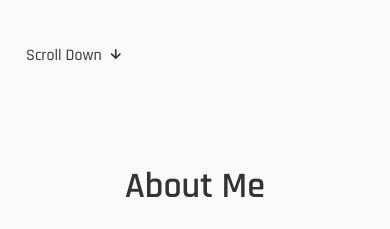
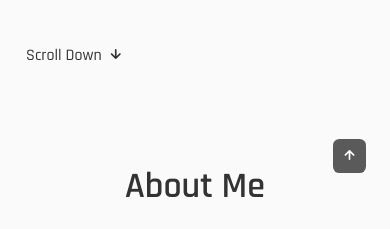
Before and after one commit to Na-David/Portfolio, a React (Create React App) app: page / in a window 390 px wide. Shown: the part 840-1069 px from the top of the page. Built offline with nearby package versions, Linux system fonts and the light colour scheme; the HTML template or start-up script is replaced by a standard one.

Commit message:
css -scrolling up

```diff
--- a/src/components/ScrollUp/ScrollUp.css
+++ b/src/components/ScrollUp/ScrollUp.css
@@ -0,0 +1,52 @@
+.scrollup {
+    position: fixed;
+    right: 2.5rem;
+    bottom: -20%;
+    background-color: var(--title-color);
+    opacity: 0.8;
+    padding: 0.3rem 0.5rem;
+    border-radius: 0.4rem;
+    z-index: var(--z-tooltip);
+    transition: .4s;
+}
+
+.scrollup__icon {
+    font-size: 1.5rem;
+    color: var(--container-color);
+}
+
+.scrollup:hover {
+    background-color: var(--title-color-dark);
+}
+
+/* Show Scroll */
+.show-scroll {
+    bottom: 3rem;
+}
+
+/*=============== BREAKPOINTS ===============*/
+/* For large devices */
+@media screen and (max-width: 992px) {
+    .scrollup {
+        right: 1.5rem;
+        padding: 0.25rem 0.4rem;
+    }
+
+    .scrollup__icon {
+        font-size: 1.25rem;
+    }
+  }
+
+  /* For medium devices */
+  @media screen and (max-width: 768px) {
+    .show-scroll {
+        bottom: 4rem;
+    }
+  }
+
+  /* For small devices */
+  @media screen and (max-width: 350px) {
+    .scrollup {
+        right: 1rem;
+    }
+  }
```
